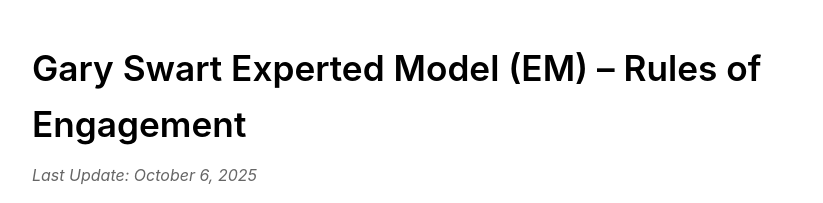
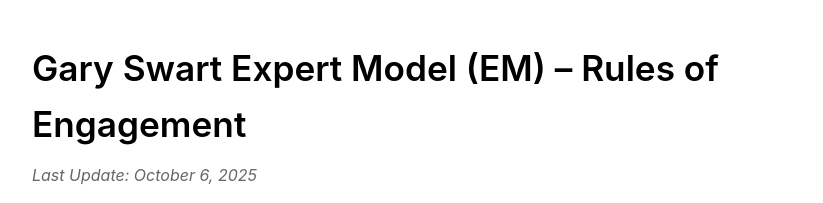
Before and after one commit to hannes-marais/gary-swart-em, a plain HTML site: page index.html in a window 1280 px wide. Shown: the top 203 px of the page, without its empty margins (228-1051 px from the left). Drawn offline with Linux system fonts and the light colour scheme.

Commit message:
Fix spelling: Change 'Experted Model' to 'Expert Model'

```diff
--- a/index.html
+++ b/index.html
@@ -3,7 +3,7 @@
 <head>
     <meta charset="UTF-8">
     <meta name="viewport" content="width=device-width, initial-scale=1.0">
-    <title>Gary Swart Experted Model (EM) - Rules of Engagement</title>
+    <title>Gary Swart Expert Model (EM) - Rules of Engagement</title>
     <style>
         * {
             margin: 0;
@@ -103,7 +103,7 @@
     </style>
 </head>
 <body>
-    <h1>Gary Swart Experted Model (EM) – Rules of Engagement</h1>
+    <h1>Gary Swart Expert Model (EM) – Rules of Engagement</h1>
     <p class="subtitle">Last Update: October 6, 2025</p>
 
     <hr>
```
Also changed, not shown: 2 other files.
